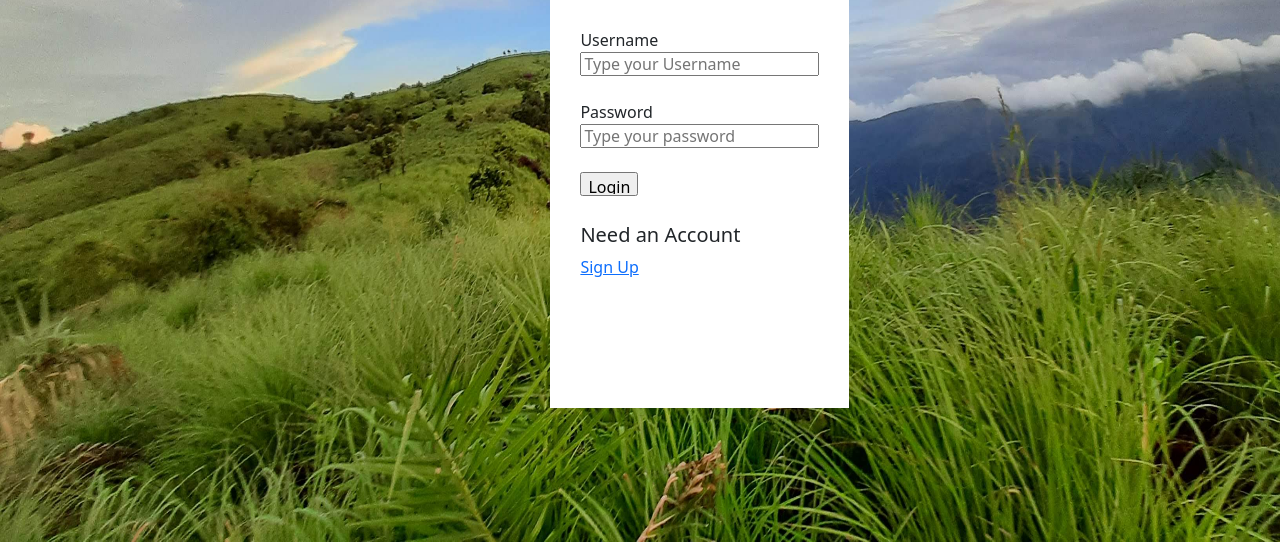
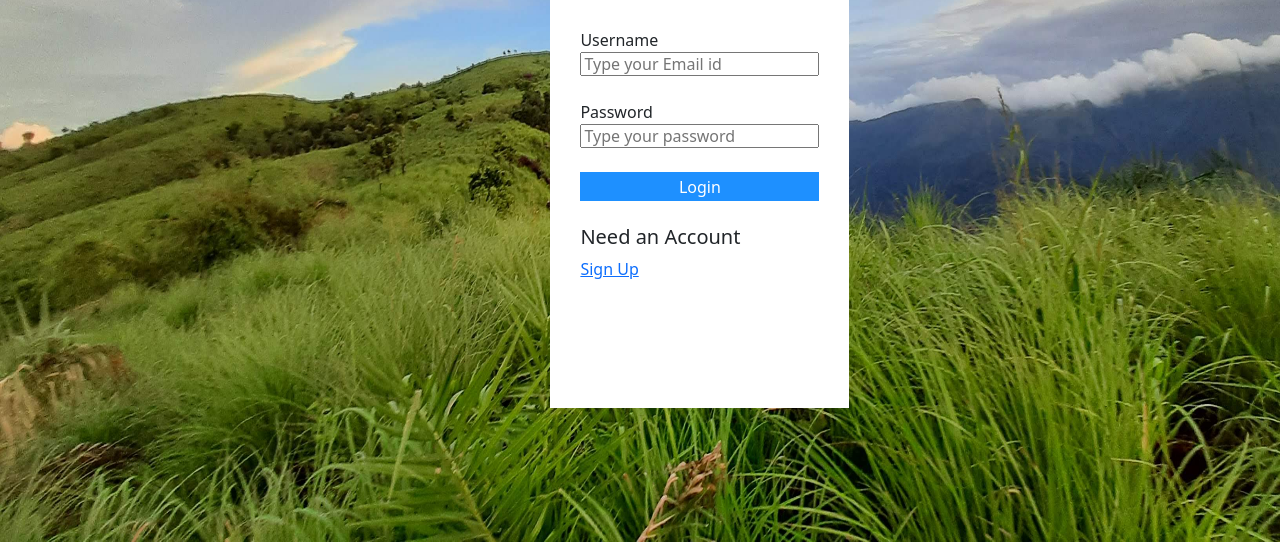
Before and after one commit to TiyaReba/Assignment-2, a plain HTML site: page login.html in a window 1280 px wide. Shown: the part 258-800 px from the top of the page. Drawn offline with nearby package versions, Linux system fonts and the light colour scheme.

Commit message:
login and signup button style changed

```diff
--- a/css/style..css
+++ b/css/style..css
@@ -63,7 +63,15 @@ margin: 30px;
 .login input{
   height: 1.5em;
 }
-.login #login-button{
+ #Login-button{
+  width: 100%;
+  height: 1.8em;
+  color: white;
+  background-color: dodgerblue;
+  border: 1px solid dodgerblue;
+}
+
+#SignUp-button{
   width: 100%;
   height: 1.8em;
   color: white;
--- a/login.html
+++ b/login.html
@@ -83,7 +83,7 @@
         <div class="login-cont">
             <label> Username </label>
             <br>
-            <input type="text" placeholder="Type your Username" id="email">
+            <input type="text" placeholder="Type your Email id" id="email">
             </div>
             <!-- <br> -->
             <label for="error" id="error"></label>
```
